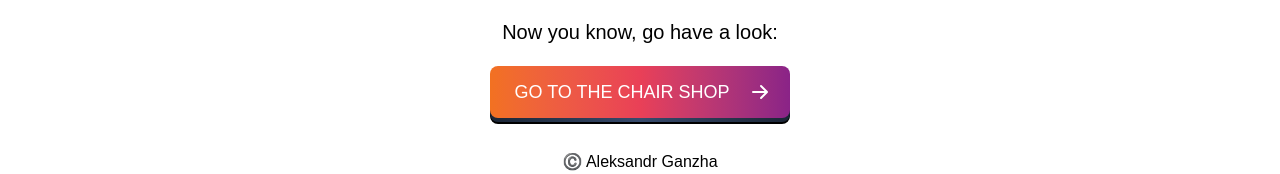
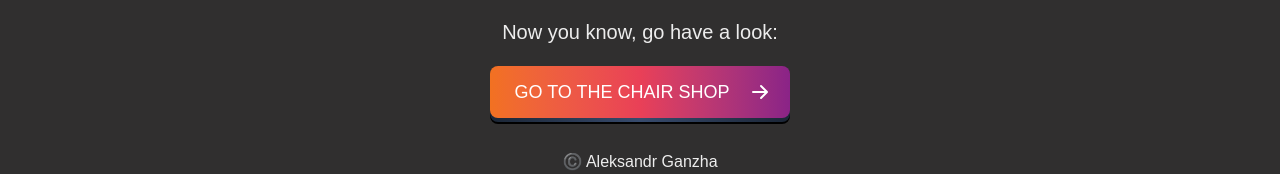
Before and after one commit to Boi-zip/silly-chairproject, a Next.js app: page / in a window 1280 px wide. Shown: the part 1108-1282 px from the top of the page. Built offline with nearby package versions, Linux system fonts and the light colour scheme; no server answers; the database is empty.

Commit message:
Fix styling on firefox browsers and made dark theme always default

```diff
--- a/app/globals.css
+++ b/app/globals.css
@@ -13,6 +13,12 @@
 }
 
 @media (prefers-color-scheme: dark) {
+  :root {
+    --background: #302f2f;
+    --foreground: #ededed;
+  }
+}
+@media (prefers-color-scheme: light) {
   :root {
     --background: #302f2f;
     --foreground: #ededed;
--- a/app/page.tsx
+++ b/app/page.tsx
@@ -57,7 +57,7 @@ export default function Home(){
 <p className="text-center text-xl mt-10">Now you know, go have a look:</p>
 {/*Also got this thing from a site, a button template but change it up a bit to center it on the screen and to have some margings(and the text) */}
 {/*https://uiverse.io/zymantas-katinas/little-puma-84 */}
-<AnimatedItem animation="animate__shakeY" className="mt-6 mb-7 flex justify-self-center ">
+<AnimatedItem animation="animate__shakeY" className="mt-6 mb-7 flex justify-center ">
 <Link href={"/chairs"}
   className="relative group border-none bg-transparent p-0 outline-none cursor-pointer font-mono font-light uppercase text-base"
 >
--- a/app/support/page.tsx
+++ b/app/support/page.tsx
@@ -12,7 +12,7 @@ export default function Support(){
         <>
         <Navbar/>
         {sended ?
-        <><div className="animate__bounceOutDown animate__animated flex place-self-center flex-col mt-3 bg-neutral-primary-soft block md:max-w-lg pt-6 pb-6 pl-2 pr-2 border border-default rounded-base shadow-xs w-full">
+        <><div className="animate__bounceOutDown animate__animated flex flex-col mt-3 bg-neutral-primary-soft block md:max-w-lg pt-6 pb-6 pl-2 pr-2 border border-default rounded-base shadow-xs mx-auto max-w-lg w-full"> {/*Fix centering on firefox, used chatgpt to add: mx-auto max-w-lg w-full */}
             <p className="text-center mb-3 text-4xl font-semibold tracking-tight text-heading leading-8">{title}</p>
               <p className="text-xl italic">{text}</p>
               <p className="mb-3 text-2xl font-semibold tracking-tight text-heading leading-8">- {email}</p>
--- a/components/sellitem.css
+++ b/components/sellitem.css
@@ -37,6 +37,11 @@
   font-weight: 600;
   font-size: 6em;
   color: rgba(0, 0, 0, 0.1);
+}
+@-moz-document url-prefix() { /*Firefox fixes*/
+  .card::after {
+  right: 6px; /*Made the CHAIR text centered, by request from Jacob*/
+}
 }
 
 .card .imgBox {
@@ -108,6 +113,12 @@
   transition: 0.5s;
 }
 
+@-moz-document url-prefix() { /*Firefox fixes*/
+  .card .contentBox .desc {
+    font-size: 14.87494px;
+}
+}
+
 .card:hover .contentBox .buy {
   top: 0;
   opacity: 1;
```
